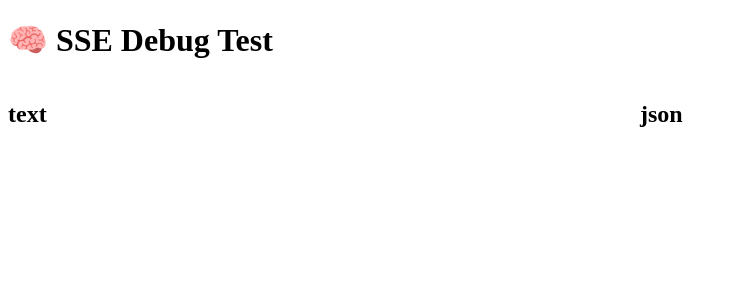
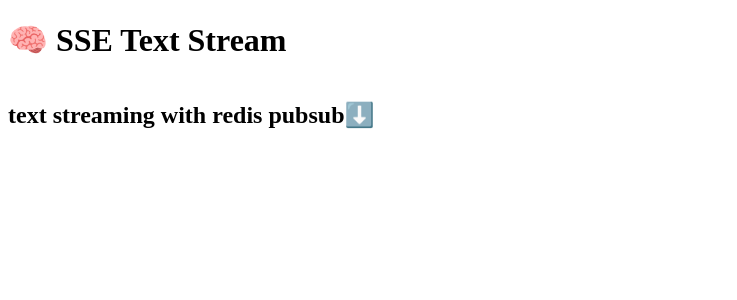
Before and after one commit to jztchl/sse_demo, a Flask app: page / in a window 1280 px wide. Shown: the top 300 px of the page, without its empty margins (0-737 px from the left). Run offline with Flask 3, Linux system fonts and the light colour scheme; data that the repository does not hold is empty.

Commit message:
sse with redis pubsub

```diff
--- a/app.py
+++ b/app.py
@@ -1,48 +1,31 @@
 from flask import Flask,Response,stream_with_context,render_template
-import time
-import random
-import string
-import json
+import redis
+
+redis_client = redis.Redis(
+    host="localhost",
+    port=6379,
+    db=0,
+    decode_responses=True
+)
+
 app=Flask(__name__)
-
-
-def generate_random_string():
-    return ''.join(random.choices(string.ascii_letters + string.digits, k=10))
-
-
 
 
 @app.route('/')
 def home():
     return render_template('index.html')
 
-
-
 @app.route('/text-content')
 def text_content():
     @stream_with_context
     def generate():
-        while True:
-            yield 'data: {}\n\n'.format(time.time())
-            time.sleep(1)
+        pubsub = redis_client.pubsub()
+        pubsub.subscribe('main_channel')
+        for message in pubsub.listen():
+            if message['type'] == 'message':
+                yield f"data: {message['data']}\n\n"
     return Response(generate(), mimetype='text/event-stream')
 
 
-
-@app.route('/json-content')
-def json_content():
-    @stream_with_context
-    def generate():
-        while True:
-
-            data={
-                "string":generate_random_string(),
-                "number":random.randint(1,100)
-            }
-
-            yield 'data: {}\n\n'.format(json.dumps(data))
-            time.sleep(1)
-    return Response(generate(), mimetype='text/event-stream')
-
 if __name__ == '__main__':
     app.run(debug=True,threaded=True)
--- a/templates/index.html
+++ b/templates/index.html
@@ -1,20 +1,14 @@
 <!DOCTYPE html>
 <html>
 <head>
-  <title>SSE Debug Test</title>
+  <title>SSE Text Stream</title>
 </head>
 <body>
-  <h1>🧠 SSE Debug Test</h1>
+  <h1>🧠 SSE Text Stream</h1>
   <div id="main" style="display: flex;">
 
     <div id="text-content"style="flex: 1 1 50%;">
-      <h2>text</h2>
-      </div>
-
-
-
-      <div id="json-content"style="flex: 1 1 50%;">
-        <h2>json</h2>
+      <h2>text streaming with redis pubsub⬇️</h2>
       </div>
   </div>
 
@@ -35,7 +29,7 @@
 
       const logDiv = document.getElementById("text-content");
       const p = document.createElement("p");
-      p.textContent = `⏱ ${event.data}`;
+      p.textContent = `🗣️ ${event.data}`;
       logDiv.appendChild(p);
     };
 
@@ -43,28 +37,6 @@
       console.error("🔥 SSE error:", err);
     };
 
-
-
-    const json_source = new EventSource("/json-content");
-
-    json_source.onopen = () => {
-      console.log("📡 Connected to /json-content");
-    };
-
-    json_source.onmessage = (event) => {
-      console.log("📨 Event received:", event.data);
-      const data = JSON.parse(event.data);
-
-      const logDiv = document.getElementById("json-content");
-      const p = document.createElement("p");
-      p.textContent = `random string: ${data.string} random number: ${data.number}`;
-      logDiv.appendChild(p);
-    };
-
-    json_source.onerror = (err) => {
-      console.error("🔥 SSE error:", err);
-    };
-
   </script>
 </body>
 </html>
```
Also changed, not shown: publisher.py (added, +12 -0 lines).
